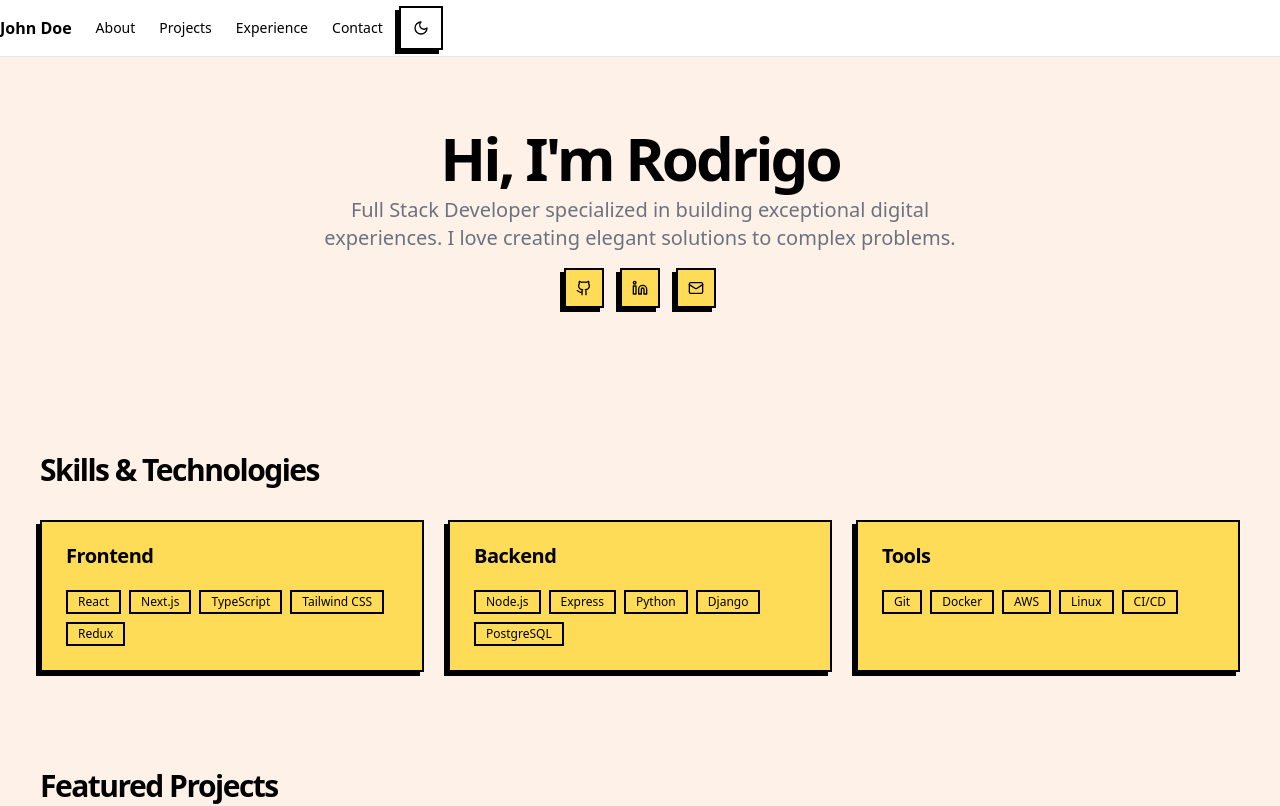
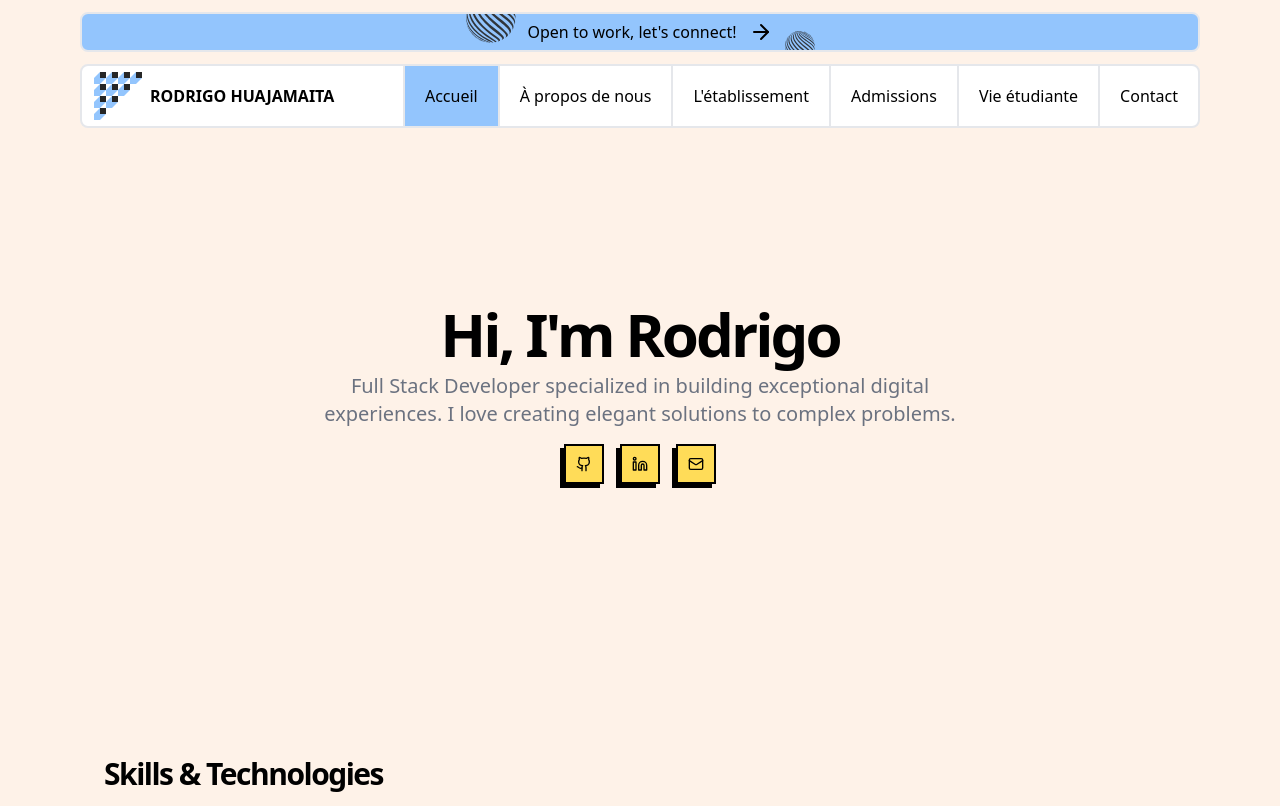
Before and after one commit to huajar/neobrutalism-portfolio, a Next.js app: page / in a window 1280 px wide. Shown: the top 806 px of the page. Built offline with nearby package versions, Linux system fonts and the light colour scheme.

Commit message:
refactor layout and page components for improved structure and styling

```diff
--- a/app/layout.tsx
+++ b/app/layout.tsx
@@ -1,8 +1,9 @@
 import type { Metadata } from "next";
-import { Geist, Geist_Mono } from "next/font/google";
+import { Geist, Geist_Mono, Public_Sans } from "next/font/google";
 import "./globals.css";
 import { ThemeProvider } from "@/components/theme/ThemeProvider";
 import { Navigation } from "@/components/home/navigation";
+import { Providers } from "./provider";
 
 const geistSans = Geist({
   variable: "--font-geist-sans",
@@ -14,6 +15,10 @@
   subsets: ["latin"],
 });
 
+const publicSans = Public_Sans({
+  variable: "--font-geist-sans",
+  subsets: ["latin"],
+});
 export const metadata: Metadata = {
   title: "Create Next App",
   description: "Generated by create next app",
@@ -27,15 +32,15 @@
   return (
     <html lang="en" className="light">
       <body
-        className={`${geistSans.variable} ${geistMono.variable} antialiased`}
+        className={`${publicSans.variable} antialiased bg-bg`}
       >
         <ThemeProvider
           attribute="class"
           defaultTheme="light"
           disableTransitionOnChange
         >
-          <Navigation/>
-          {children}
+          {/* <Navigation/> */}
+          <Providers>{children}</Providers>
         </ThemeProvider>
       </body>
     </html>
--- a/app/page.tsx
+++ b/app/page.tsx
@@ -1,18 +1,18 @@
 // import { ContactForm } from "./contact-form"
-import { Experience } from "@/components/home/experience"
-import { Hero } from "@/components/home/hero"
+import { Experience } from "@/components/home/experience";
+import { Hero } from "@/components/home/hero";
 // import { Navigation } from "@/components/home/navigation"
-import { Projects } from "@/components/home/projects"
-import { Skills } from "@/components/home/skills"
+import { Projects } from "@/components/home/projects";
+import { Skills } from "@/components/home/skills";
+import MaxWidthWrapper from "@/components/MaxWidthWrapper";
 
 export default function Portfolio() {
   return (
-      <main className="px-4 py-8 bg-bg">
-        <Hero />
-        <Skills />
-        <Projects />
-        <Experience />
-        {/* <ContactForm /> */}
-      </main>
-  )
+    <MaxWidthWrapper className="my-20 space-y-32">
+      <Hero />
+      <Skills />
+      <Projects />
+      <Experience />
+    </MaxWidthWrapper>
+  );
 }
```
